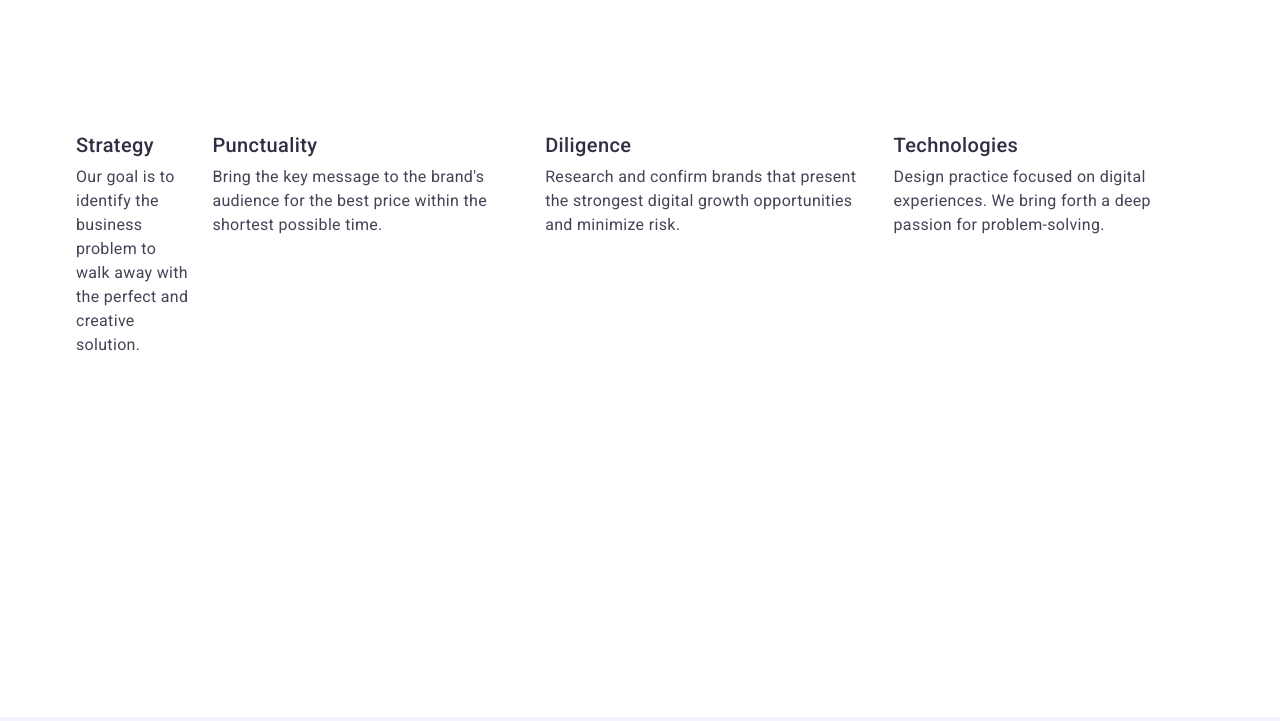
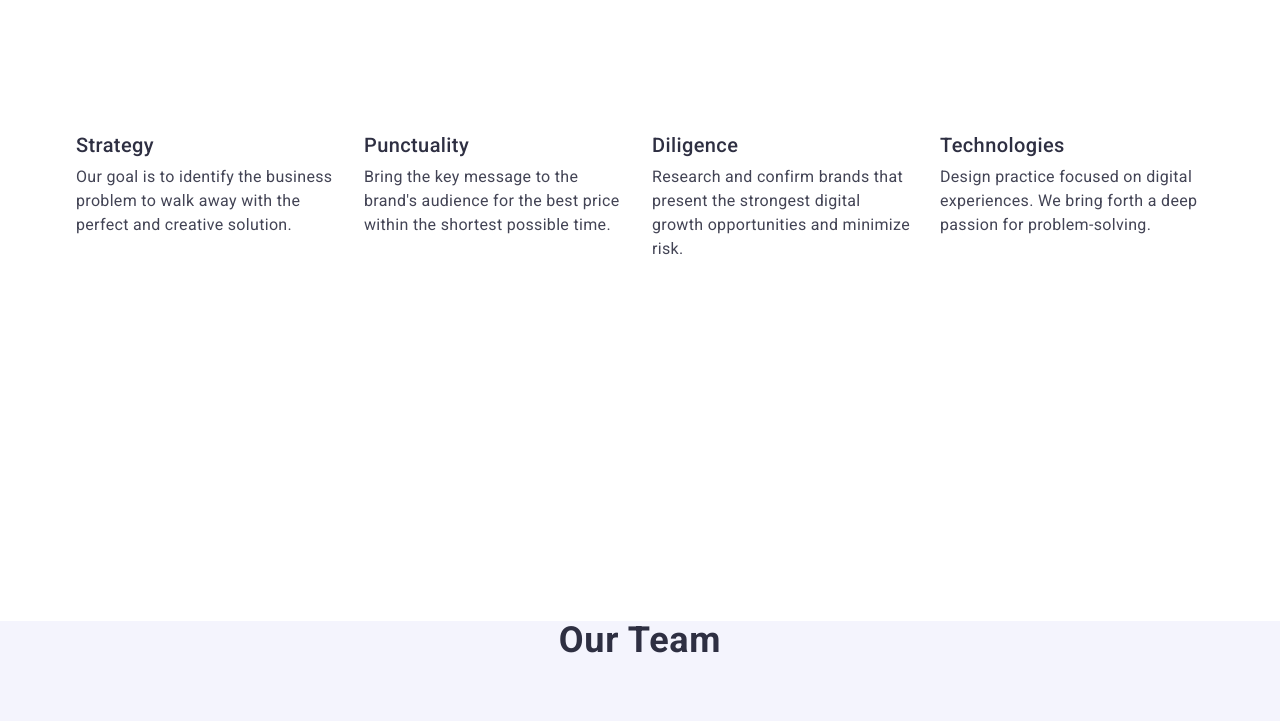
Before and after one commit to adelife/goit-markup-hw-03, a plain HTML site: page index.html in a window 1280 px wide. Shown: the part 780-1501 px from the top of the page. Drawn offline with nearby package versions, Linux system fonts and the light colour scheme; a web font is replaced by a local one.

Commit message:
Correct mistakes
in section2

```diff
--- a/css/styles.css
+++ b/css/styles.css
@@ -191,14 +191,13 @@ border-bottom: 1px solid #e7e9fc
     background-color: #FFF;
     padding: 120px 0;
 }
-.feture-li{
+.faeture-li{
     width: calc((100% - 72px) / 4);
 }
 .feature-list{
     display: flex;
     gap:24px;
     margin-bottom: 120px;
-    flex-basis: calc((100%-312px)/4);
 }
 .feature-title{
     color: #2e2f42;
--- a/index.html
+++ b/index.html
@@ -59,28 +59,28 @@
         <div class="container">
           <h2 class="visually-hidden">lorem3</h2>
           <ul class="feature-list">
-            <li class="feture-li">
+            <li class="faeture-li">
               <h3 class="feature-title">Strategy</h3>
               <p class="feature-text">
                 Our goal is to identify the business problem to walk away with
                 the perfect and creative solution.
               </p>
             </li>
-            <li>
+            <li class="faeture-li">
               <h3 class="feature-title">Punctuality</h3>
               <p class="feature-text">
                 Bring the key message to the brand's audience for the best price
                 within the shortest possible time.
               </p>
             </li>
-            <li>
+            <li class="faeture-li">
               <h3 class="feature-title">Diligence</h3>
               <p class="feature-text">
                 Research and confirm brands that present the strongest digital
                 growth opportunities and minimize risk.
               </p>
             </li>
-            <li>
+            <li class="faeture-li">
               <h3 class="feature-title">Technologies</h3>
               <p class="feature-text">
                 Design practice focused on digital experiences. We bring forth a
```
